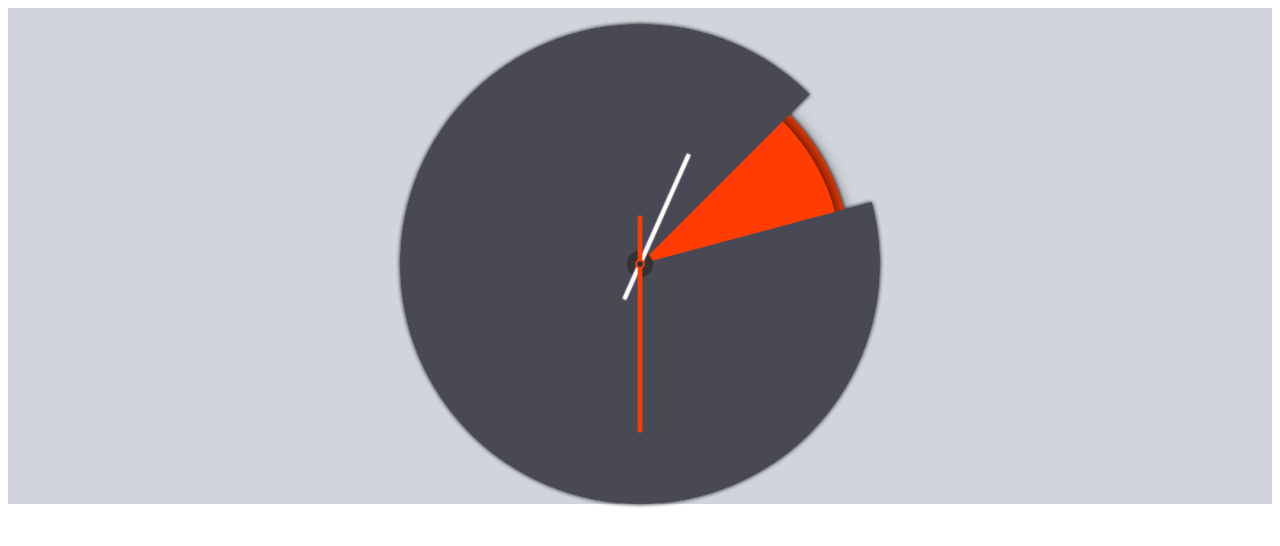
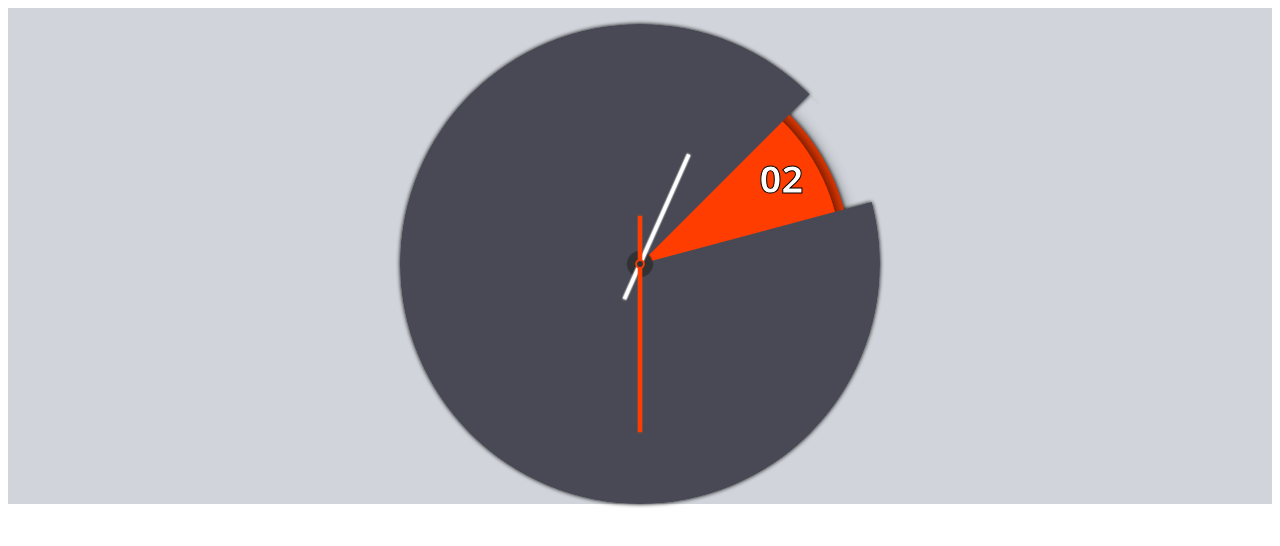
Before and after one commit to Matej-ch/svelte-clock, a Svelte app: page / in a window 1280 px wide. Shown: the top 546 px of the page. Built offline with nearby package versions, Linux system fonts and the light colour scheme.

Commit message:
number face sorted

```diff
--- a/src/App.svelte
+++ b/src/App.svelte
@@ -1,5 +1,17 @@
 <script>
+	import { onMount } from 'svelte';
 
+	let time = new Date();
+
+	const zeroPadded = number => ((number >= 10) ? number.toString() : `0${number}`);
+
+	$: hours = time.getHours();
+	$: minutes = time.getMinutes();
+	$: seconds = time.getSeconds();
+
+	onMount(() => {
+
+	})
 </script>
 
 <main>
@@ -56,12 +68,17 @@
 				filter="url(#shadow-large)">
 			</circle>
 
+			<!-- text elements, positioned from the center around the clock -->
 			<g
 				class="clock--face text-white"
 				font-size="8px"
 				transform="translate(50 50)"
 				text-anchor="middle"
 				dominant-baseline="middle">
+
+				{#each Array.from({length: 12}, (_, i) => i + 1) as hour}
+					<text fill="white" stroke-width="0.2" stroke="black" style="font-weight: bold" transform="rotate({-90 + 30 * (hour)}) translate(34 0) rotate({90 - 30 * (hour)})" > {zeroPadded(hour)}</text>
+				{/each}
 
 			</g>
 
--- a/src/main.js
+++ b/src/main.js
@@ -3,9 +3,7 @@ import App from './App.svelte';
 
 const app = new App({
 	target: document.body,
-	props: {
-		name: 'world'
-	}
+	props: {}
 });
 
 export default app;
```
